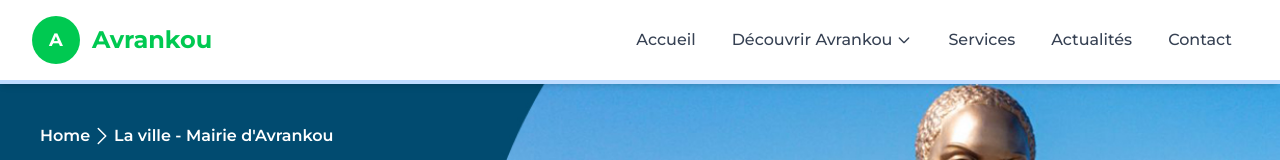
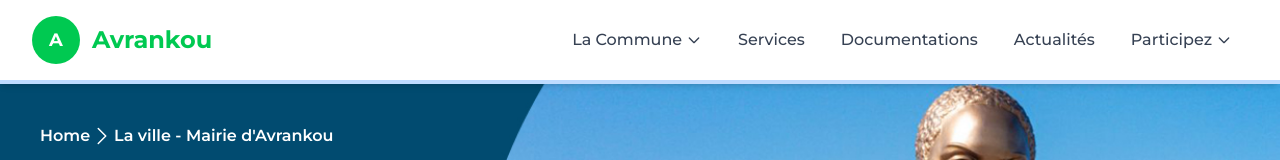
Before and after one commit to HProgramming/avrankou, a React (Vite) app: page / in a window 1280 px wide. Shown: the top 160 px of the page. Built offline with nearby package versions, Linux system fonts and the light colour scheme.

Commit message:
mnu proposition

```diff
--- a/src/components/navbar.tsx
+++ b/src/components/navbar.tsx
@@ -4,12 +4,12 @@ import { useState } from 'react';
 const Navbar = () => {
     const [isMenuOpen, setIsMenuOpen] = useState(false);
     const [isDropdownOpen, setIsDropdownOpen] = useState(false);
+    const [isParticipezDropdownOpen, setIsParticipezDropdownOpen] = useState(false);
 
     return (
         <header className="bg-white shadow-md sticky top-0 z-50 border-b-4 border-blue-200">
         <div className="max-w-7xl mx-auto px-4 sm:px-6 lg:px-8">
             <div className="flex justify-between items-center h-16 lg:h-20">
-            {/* Logo and Brand */}
             <div className="flex items-center">
                 <a href="/" className="flex items-center space-x-3">
                 <div className="w-12 h-12 bg-green-500 rounded-full flex items-center justify-center">
@@ -21,23 +21,14 @@ const Navbar = () => {
                 </a>
             </div>
 
-            {/* Desktop Navigation */}
             <nav className="hidden md:flex space-x-1">
-                <a
-                href="/"
-                className="px-4 py-2 rounded-md text-gray-700 hover:text-yellow-600 hover:bg-gray-50 font-medium transition-colors duration-200"
-                >
-                Accueil
-                </a>
-
-                {/* Dropdown Menu */}
                 <div
                 className="relative"
                 onMouseEnter={() => setIsDropdownOpen(true)}
                 onMouseLeave={() => setIsDropdownOpen(false)}
                 >
                 <button className="px-4 py-2 rounded-md text-gray-700 hover:text-yellow-600 hover:bg-gray-50 font-medium transition-colors duration-200 flex items-center">
-                    Découvrir Avrankou
+                    La Commune
                     <svg
                     className={`ml-1 h-4 w-4 transition-transform duration-200 ${
                         isDropdownOpen ? 'rotate-180' : ''
@@ -51,30 +42,49 @@ const Navbar = () => {
                 </button>
 
                 {isDropdownOpen && (
-                    <div className="absolute top-full left-0 mt-1 w-56 bg-white rounded-md shadow-lg border border-gray-200 py-2">
+                    <div className="absolute top-full left-0 mt-1 w-64 bg-white rounded-md shadow-lg border border-gray-200 py-2 z-50">
+                    <a
+                        href="/decouvrir-avrankou"
+                        className="block px-4 py-2 text-gray-700 hover:bg-gray-50 hover:text-yellow-600 transition-colors duration-200 font-medium"
+                    >
+                        Découvrir Avrankou
+                    </a>
                     <a
                         href="/histoire"
-                        className="block px-4 py-2 text-gray-700 hover:bg-gray-50 hover:text-yellow-600 transition-colors duration-200"
+                        className="block px-4 py-3 text-sm text-gray-600 hover:bg-gray-50 hover:text-yellow-600 transition-colors duration-200 ml-4"
                     >
                         Historique
                     </a>
                     <a
                         href="/economie"
-                        className="block px-4 py-2 text-gray-700 hover:bg-gray-50 hover:text-yellow-600 transition-colors duration-200"
+                        className="block px-4 py-3 text-sm text-gray-600 hover:bg-gray-50 hover:text-yellow-600 transition-colors duration-200 ml-4"
                     >
                         Économie
                     </a>
                     <a
                         href="/potentialites"
-                        className="block px-4 py-2 text-gray-700 hover:bg-gray-50 hover:text-yellow-600 transition-colors duration-200"
+                        className="block px-4 py-3 text-sm text-gray-600 hover:bg-gray-50 hover:text-yellow-600 transition-colors duration-200 ml-4"
                     >
                         Potentialités
                     </a>
                     <a
                         href="/attractions"
+                        className="block px-4 py-3 text-sm text-gray-600 hover:bg-gray-50 hover:text-yellow-600 transition-colors duration-200 ml-4"
+                    >
+                        Attractions touristiques
+                    </a>
+                    <div className="border-t border-gray-200 my-2"></div>
+                    <a
+                        href="/geographie"
                         className="block px-4 py-2 text-gray-700 hover:bg-gray-50 hover:text-yellow-600 transition-colors duration-200"
                     >
-                        Attractions touristiques
+                        Géographie
+                    </a>
+                    <a
+                        href="/demographie"
+                        className="block px-4 py-2 text-gray-700 hover:bg-gray-50 hover:text-yellow-600 transition-colors duration-200"
+                    >
+                        Démographie
                     </a>
                     </div>
                 )}
@@ -86,18 +96,64 @@ const Navbar = () => {
                 >
                 Services
                 </a>
+
+                <a
+                href="/documentations"
+                className="px-4 py-2 rounded-md text-gray-700 hover:text-yellow-600 hover:bg-gray-50 font-medium transition-colors duration-200"
+                >
+                Documentations
+                </a>
+
                 <a
                 href="/actualites"
                 className="px-4 py-2 rounded-md text-gray-700 hover:text-yellow-600 hover:bg-gray-50 font-medium transition-colors duration-200"
                 >
                 Actualités
                 </a>
-                <a
-                href="/contact"
-                className="px-4 py-2 rounded-md text-gray-700 hover:text-yellow-600 hover:bg-gray-50 font-medium transition-colors duration-200"
+
+                {/* Participez Dropdown Menu */}
+                <div
+                className="relative"
+                onMouseEnter={() => setIsParticipezDropdownOpen(true)}
+                onMouseLeave={() => setIsParticipezDropdownOpen(false)}
                 >
-                Contact
-                </a>
+                <button className="px-4 py-2 rounded-md text-gray-700 hover:text-yellow-600 hover:bg-gray-50 font-medium transition-colors duration-200 flex items-center">
+                    Participez
+                    <svg
+                    className={`ml-1 h-4 w-4 transition-transform duration-200 ${
+                        isParticipezDropdownOpen ? 'rotate-180' : ''
+                    }`}
+                    fill="none"
+                    stroke="currentColor"
+                    viewBox="0 0 24 24"
+                    >
+                    <path strokeLinecap="round" strokeLinejoin="round" strokeWidth={2} d="M19 9l-7 7-7-7" />
+                    </svg>
+                </button>
+
+                {isParticipezDropdownOpen && (
+                    <div className="absolute top-full left-0 mt-1 w-64 bg-white rounded-md shadow-lg border border-gray-200 py-2 z-50">
+                    <a
+                        href="/signaler"
+                        className="block px-4 py-2 text-gray-700 hover:bg-gray-50 hover:text-yellow-600 transition-colors duration-200"
+                    >
+                        Signaler
+                    </a>
+                    <a
+                        href="/ecrire-au-maire"
+                        className="block px-4 py-2 text-gray-700 hover:bg-gray-50 hover:text-yellow-600 transition-colors duration-200"
+                    >
+                        Écrire au maire
+                    </a>
+                    <a
+                        href="/ecrire-au-secretaire-executif"
+                        className="block px-4 py-2 text-gray-700 hover:bg-gray-50 hover:text-yellow-600 transition-colors duration-200"
+                    >
+                        Écrire au sécrétaire exécutif
+                    </a>
+                    </div>
+                )}
+                </div>
             </nav>
 
             {/* Mobile menu button */}
@@ -127,20 +183,13 @@ const Navbar = () => {
             {isMenuOpen && (
             <div className="md:hidden border-t border-gray-200 py-4">
                 <div className="flex flex-col space-y-2">
-                <a
-                    href="/"
-                    className="px-4 py-2 text-gray-700 hover:text-yellow-600 hover:bg-gray-50 rounded-md font-medium transition-colors duration-200"
-                >
-                    Accueil
-                </a>
-
                 {/* Mobile Dropdown */}
                 <div>
                     <button
                     className="w-full text-left px-4 py-2 text-gray-700 hover:text-yellow-600 hover:bg-gray-50 rounded-md font-medium transition-colors duration-200 flex items-center justify-between"
                     onClick={() => setIsDropdownOpen(!isDropdownOpen)}
                     >
-                    Découvrir Avrankou
+                    La Commune
                     <svg
                         className={`h-4 w-4 transition-transform duration-200 ${
                         isDropdownOpen ? 'rotate-180' : ''
@@ -154,30 +203,49 @@ const Navbar = () => {
                     </button>
 
                     {isDropdownOpen && (
-                    <div className="ml-4 mt-2 space-y-2">
+                    <div className="ml-4 mt-2 space-y-1">
+                        <a
+                        href="/decouvrir-avrankou"
+                        className="block px-4 py-2 text-gray-700 hover:text-yellow-600 hover:bg-gray-50 rounded-md transition-colors duration-200 font-medium"
+                        >
+                        Découvrir Avrankou
+                        </a>
                         <a
                         href="/histoire"
-                        className="block px-4 py-2 text-gray-600 hover:text-yellow-600 hover:bg-gray-50 rounded-md transition-colors duration-200"
+                        className="block px-6 py-2 text-sm text-gray-600 hover:text-yellow-600 hover:bg-gray-50 rounded-md transition-colors duration-200"
                         >
                         Historique
                         </a>
                         <a
                         href="/economie"
-                        className="block px-4 py-2 text-gray-600 hover:text-yellow-600 hover:bg-gray-50 rounded-md transition-colors duration-200"
+                        className="block px-6 py-2 text-sm text-gray-600 hover:text-yellow-600 hover:bg-gray-50 rounded-md transition-colors duration-200"
                         >
                         Économie
                         </a>
                         <a
                         href="/potentialites"
-                        className="block px-4 py-2 text-gray-600 hover:text-yellow-600 hover:bg-gray-50 rounded-md transition-colors duration-200"
+                        className="block px-6 py-2 text-sm text-gray-600 hover:text-yellow-600 hover:bg-gray-50 rounded-md transition-colors duration-200"
                         >
                         Potentialités
                         </a>
                         <a
                         href="/attractions"
-                        className="block px-4 py-2 text-gray-600 hover:text-yellow-600 hover:bg-gray-50 rounded-md transition-colors duration-200"
+                        className="block px-6 py-2 text-sm text-gray-600 hover:text-yellow-600 hover:bg-gray-50 rounded-md transition-colors duration-200"
                         >
                         Attractions touristiques
+                        </a>
+                        <div className="border-t border-gray-200 my-2 mx-4"></div>
+                        <a
+                        href="/geographie"
+                        className="block px-4 py-2 text-gray-700 hover:text-yellow-600 hover:bg-gray-50 rounded-md transition-colors duration-200"
+                        >
+                        Géographie
+                        </a>
+                        <a
+                        href="/demographie"
+                        className="block px-4 py-2 text-gray-700 hover:text-yellow-600 hover:bg-gray-50 rounded-md transition-colors duration-200"
+                        >
+                        Démographie
                         </a>
                     </div>
                     )}
@@ -189,18 +257,63 @@ const Navbar = () => {
                 >
                     Services
                 </a>
+
+                <a
+                    href="/documentations"
+                    className="px-4 py-2 text-gray-700 hover:text-yellow-600 hover:bg-gray-50 rounded-md font-medium transition-colors duration-200"
+                >
+                    Documentations
+                </a>
+
                 <a
                     href="/actualites"
                     className="px-4 py-2 text-gray-700 hover:text-yellow-600 hover:bg-gray-50 rounded-md font-medium transition-colors duration-200"
                 >
                     Actualités
                 </a>
-                <a
-                    href="/contact"
-                    className="px-4 py-2 text-gray-700 hover:text-yellow-600 hover:bg-gray-50 rounded-md font-medium transition-colors duration-200"
-                >
-                    Contact
-                </a>
+
+                {/* Mobile Participez Dropdown */}
+                <div>
+                    <button
+                    className="w-full text-left px-4 py-2 text-gray-700 hover:text-yellow-600 hover:bg-gray-50 rounded-md font-medium transition-colors duration-200 flex items-center justify-between"
+                    onClick={() => setIsParticipezDropdownOpen(!isParticipezDropdownOpen)}
+                    >
+                    Participez
+                    <svg
+                        className={`h-4 w-4 transition-transform duration-200 ${
+                        isParticipezDropdownOpen ? 'rotate-180' : ''
+                        }`}
+                        fill="none"
+                        stroke="currentColor"
+                        viewBox="0 0 24 24"
+                    >
+                        <path strokeLinecap="round" strokeLinejoin="round" strokeWidth={2} d="M19 9l-7 7-7-7" />
+                    </svg>
+                    </button>
+
+                    {isParticipezDropdownOpen && (
+                    <div className="ml-4 mt-2 space-y-1">
+                        <a
+                        href="/signaler"
+                        className="block px-4 py-2 text-gray-700 hover:text-yellow-600 hover:bg-gray-50 rounded-md transition-colors duration-200"
+                        >
+                        Signaler
+                        </a>
+                        <a
+                        href="/ecrire-au-maire"
+                        className="block px-4 py-2 text-gray-700 hover:text-yellow-600 hover:bg-gray-50 rounded-md transition-colors duration-200"
+                        >
+                        Écrire au maire
+                        </a>
+                        <a
+                        href="/ecrire-au-secretaire-executif"
+                        className="block px-4 py-2 text-gray-700 hover:text-yellow-600 hover:bg-gray-50 rounded-md transition-colors duration-200"
+                        >
+                        Écrire au sécrétaire exécutif
+                        </a>
+                    </div>
+                    )}
+                </div>
                 </div>
             </div>
             )}
```
